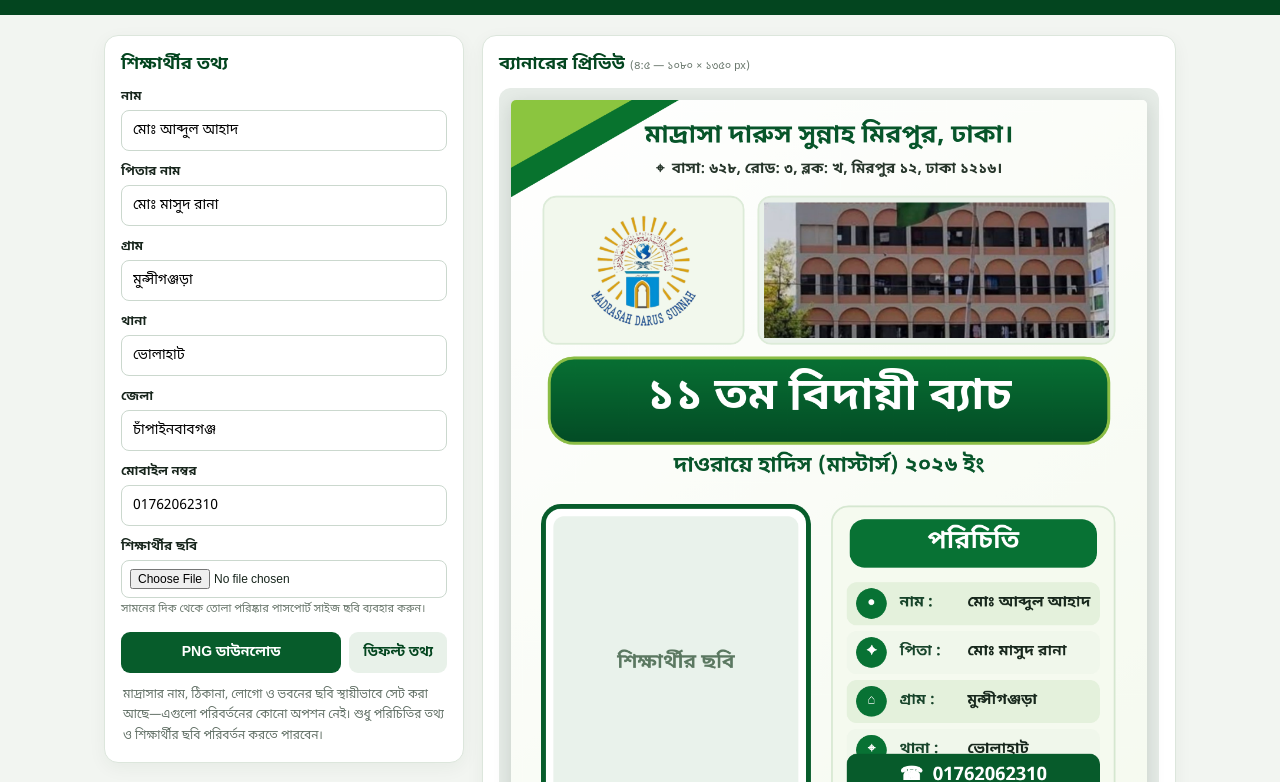
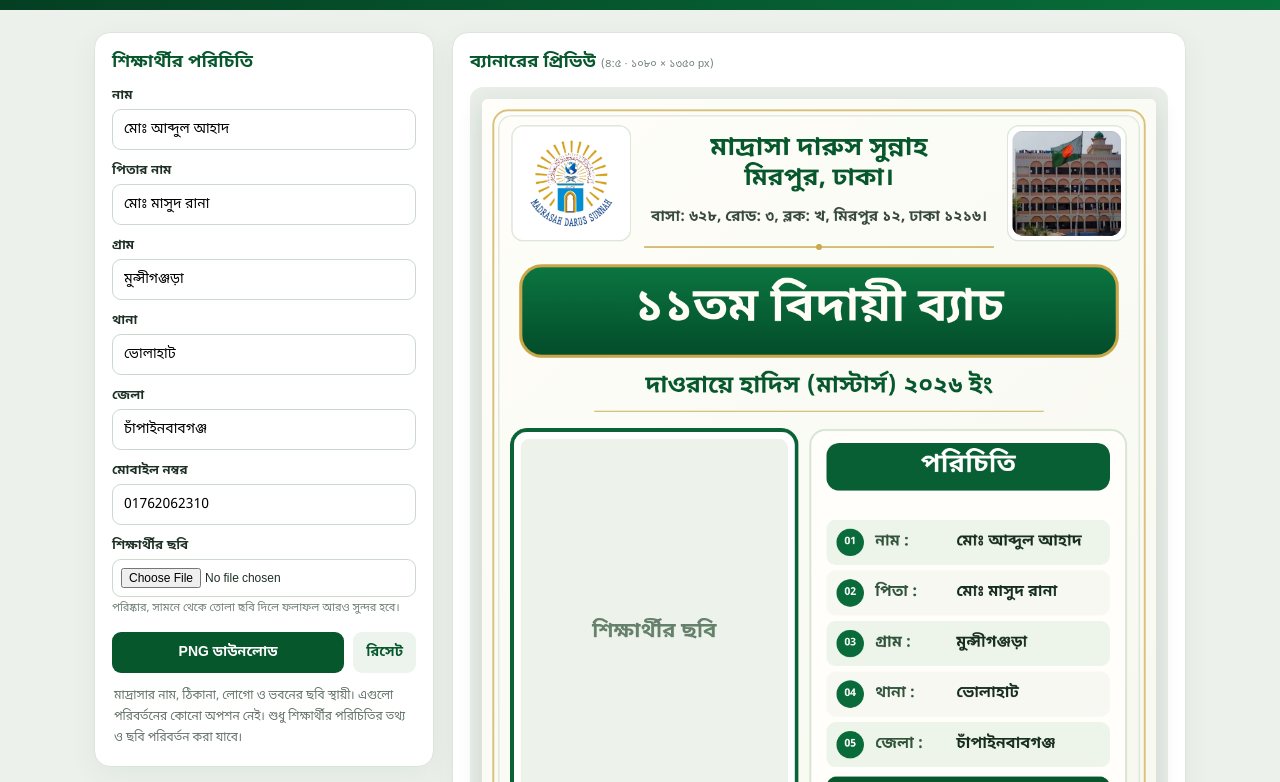
Before and after one commit to abdulahad310/madrasa-poster-maker, a plain HTML site: page index.html in a window 1280 px wide. Shown: the part 71-853 px from the top of the page. Drawn offline with Linux system fonts and the light colour scheme.

Commit message:
Add files via upload

```diff
--- a/index.html
+++ b/index.html
@@ -3,39 +3,42 @@
 <head>
 <meta charset="UTF-8">
 <meta name="viewport" content="width=device-width, initial-scale=1">
-<title>বিদায়ী ব্যাচ ব্যানার মেকার</title>
+<title>মাদ্রাসা দারুস সুন্নাহ — বিদায়ী ব্যাচ কার্ড</title>
 <link rel="preconnect" href="https://fonts.googleapis.com">
 <link rel="preconnect" href="https://fonts.gstatic.com" crossorigin>
 <link href="https://fonts.googleapis.com/css2?family=Noto+Sans+Bengali:wght@400;500;600;700;800&display=swap" rel="stylesheet">
 <style>
-:root{--green:#075c2b;--deep:#03451f;--lime:#7dbd24;--gold:#e7c34a;--ink:#173b25}
-*{box-sizing:border-box}body{margin:0;background:#f2f5f1;color:#17251c;font-family:"Noto Sans Bengali",sans-serif}
-header{background:var(--deep);color:white;padding:18px 16px;text-align:center}
-header h1{font-size:22px;margin:0 0 4px}header p{margin:0;font-size:13px;color:#e3f2e7}
-main{max-width:1100px;margin:20px auto;padding:0 14px;display:grid;grid-template-columns:minmax(280px,360px) minmax(0,1fr);gap:18px;align-items:start}
-.panel{background:white;border:1px solid #dce6dc;border-radius:14px;padding:16px;box-shadow:0 5px 18px #12351a0d}
-.panel h2{font-size:18px;margin:0 0 12px;color:var(--deep)}
+:root{--green:#07572d;--deep:#043e22;--mid:#0b7540;--gold:#cba64a;--paper:#fffdf7;--muted:#eaf1e8;--ink:#183b28}
+*{box-sizing:border-box}
+body{margin:0;background:#edf1ec;color:#1e3025;font-family:"Noto Sans Bengali",sans-serif}
+.topbar{background:linear-gradient(110deg,#043e22,#08703a);color:#fff;padding:17px 16px;text-align:center}
+.topbar h1{font-size:21px;margin:0 0 3px;font-weight:800}
+.topbar p{font-size:12px;margin:0;color:#e2eee4}
+main{max-width:1120px;margin:22px auto;padding:0 14px;display:grid;grid-template-columns:340px minmax(0,1fr);gap:18px;align-items:start}
+.panel{background:#fff;border:1px solid #dce5dc;border-radius:16px;padding:17px;box-shadow:0 8px 28px #163a2010}
+.panel h2{font-size:18px;color:var(--green);margin:0 0 13px}
 label{display:block;font-size:13px;font-weight:700;margin:12px 0 5px}
-input{width:100%;padding:10px 11px;border:1px solid #cbd8ce;border-radius:8px;font:inherit;font-size:14px;background:#fff}
+input{width:100%;padding:10px 11px;border:1px solid #ccd8ce;border-radius:9px;font:inherit;font-size:14px;background:#fff}
+input:focus{outline:2px solid #b7d2bb;border-color:#43865b}
 input[type=file]{padding:8px;font-size:12px}
-small{display:block;color:#68766b;font-size:11px;margin-top:4px}
-.actions{display:flex;gap:8px;margin-top:16px;flex-wrap:wrap}
-button{border:0;border-radius:9px;padding:11px 14px;font:700 14px "Noto Sans Bengali",sans-serif;cursor:pointer}
-.primary{background:var(--green);color:#fff;flex:1}.secondary{background:#e8f1e9;color:var(--deep)}
-.preview-wrap{background:#e6ece7;border-radius:12px;padding:12px}
-canvas{display:block;width:100%;height:auto;aspect-ratio:4/5;background:#fff;border-radius:5px;box-shadow:0 5px 18px #17251c25}
-.note{font-size:12px;color:#627066;line-height:1.7;margin:12px 2px 0}
-@media(max-width:760px){main{grid-template-columns:1fr}.preview-panel{order:-1}header h1{font-size:19px}}
+small{display:block;color:#718075;font-size:11px;margin-top:4px}
+.actions{display:flex;gap:9px;margin-top:17px}
+button{border:0;border-radius:9px;padding:11px 13px;font:700 14px "Noto Sans Bengali",sans-serif;cursor:pointer}
+.primary{background:var(--green);color:#fff;flex:1}.secondary{background:#edf3ed;color:var(--green)}
+.preview-wrap{background:#e9eee9;border-radius:13px;padding:12px}
+canvas{display:block;width:100%;height:auto;aspect-ratio:4/5;background:#fffdf7;border-radius:6px;box-shadow:0 8px 24px #132c1b22}
+.note{font-size:12px;line-height:1.75;color:#647268;margin:13px 2px 0}
+@media(max-width:800px){main{grid-template-columns:1fr}.preview-panel{order:-1}}
 </style>
 </head>
 <body>
-<header>
+<header class="topbar">
   <h1>বিদায়ী ব্যাচ ব্যানার মেকার</h1>
-  <p>তথ্য পূরণ করুন, প্রিভিউ দেখুন এবং ৪:৫ অনুপাতে PNG ডাউনলোড করুন</p>
+  <p>তথ্য সম্পাদনা করুন · প্রিভিউ দেখুন · উচ্চমানের PNG ডাউনলোড করুন</p>
 </header>
 <main>
   <section class="panel">
-    <h2>শিক্ষার্থীর তথ্য</h2>
+    <h2>শিক্ষার্থীর পরিচিতি</h2>
     <label for="studentName">নাম</label><input id="studentName" value="মোঃ আব্দুল আহাদ">
     <label for="fatherName">পিতার নাম</label><input id="fatherName" value="মোঃ মাসুদ রানা">
     <label for="village">গ্রাম</label><input id="village" value="মুন্সীগঞ্জড়া">
@@ -43,117 +46,131 @@ canvas{display:block;width:100%;height:auto;aspect-ratio:4/5;background:#fff;bor
     <label for="district">জেলা</label><input id="district" value="চাঁপাইনবাবগঞ্জ">
     <label for="phone">মোবাইল নম্বর</label><input id="phone" value="01762062310" inputmode="tel">
     <label for="studentPhoto">শিক্ষার্থীর ছবি</label><input id="studentPhoto" type="file" accept="image/*">
-    <small>সামনের দিক থেকে তোলা পরিষ্কার পাসপোর্ট সাইজ ছবি ব্যবহার করুন।</small>
+    <small>পরিষ্কার, সামনে থেকে তোলা ছবি দিলে ফলাফল আরও সুন্দর হবে।</small>
     <div class="actions">
       <button class="primary" id="downloadBtn">PNG ডাউনলোড</button>
-      <button class="secondary" id="resetBtn" type="button">ডিফল্ট তথ্য</button>
+      <button class="secondary" id="resetBtn" type="button">রিসেট</button>
     </div>
-    <p class="note">মাদ্রাসার নাম, ঠিকানা, লোগো ও ভবনের ছবি স্থায়ীভাবে সেট করা আছে—এগুলো পরিবর্তনের কোনো অপশন নেই। শুধু পরিচিতির তথ্য ও শিক্ষার্থীর ছবি পরিবর্তন করতে পারবেন।</p>
+    <p class="note">মাদ্রাসার নাম, ঠিকানা, লোগো ও ভবনের ছবি স্থায়ী। এগুলো পরিবর্তনের কোনো অপশন নেই। শুধু শিক্ষার্থীর পরিচিতির তথ্য ও ছবি পরিবর্তন করা যাবে।</p>
   </section>
   <section class="panel preview-panel">
-    <h2>ব্যানারের প্রিভিউ <small style="display:inline;font-weight:400">(৪:৫ — ১০৮০ × ১৩৫০ px)</small></h2>
+    <h2>ব্যানারের প্রিভিউ <small style="display:inline;font-weight:400">(৪:৫ · ১০৮০ × ১৩৫০ px)</small></h2>
     <div class="preview-wrap"><canvas id="poster" width="1080" height="1350"></canvas></div>
   </section>
 </main>
 <script>
-const $ = id => document.getElementById(id);
-const canvas = $('poster'), ctx = canvas.getContext('2d');
+const $=id=>document.getElementById(id);
+const canvas=$('poster'),ctx=canvas.getContext('2d');
 const W=1080,H=1350;
 const defaults={studentName:'মোঃ আব্দুল আহাদ',fatherName:'মোঃ মাসুদ রানা',village:'মুন্সীগঞ্জড়া',thana:'ভোলাহাট',district:'চাঁপাইনবাবগঞ্জ',phone:'01762062310'};
 const images={student:null,logo:new Image(),building:new Image()};
 images.logo.src='madrasa-logo.png';
 images.building.src='madrasa-building.jpg';
-images.logo.onload=draw;
-images.building.onload=draw;
+images.logo.onload=draw;images.building.onload=draw;
 
-function rounded(x,y,w,h,r,fill,stroke=null,lw=1){
-  ctx.beginPath();ctx.roundRect(x,y,w,h,r);if(fill){ctx.fillStyle=fill;ctx.fill()}if(stroke){ctx.lineWidth=lw;ctx.strokeStyle=stroke;ctx.stroke()}
+function rr(x,y,w,h,r,fill,stroke=null,lw=1){
+  ctx.beginPath();ctx.roundRect(x,y,w,h,r);
+  if(fill){ctx.fillStyle=fill;ctx.fill()}
+  if(stroke){ctx.lineWidth=lw;ctx.strokeStyle=stroke;ctx.stroke()}
 }
-function fitImage(img,x,y,w,h){
-  if(!img)return;
-  const ir=img.width/img.height, box=w/h;let sx=0,sy=0,sw=img.width,sh=img.height;
-  if(ir>box){sw=img.height*box;sx=(img.width-sw)/2}else{sh=img.width/box;sy=(img.height-sh)/2}
-  ctx.save();ctx.beginPath();ctx.rect(x,y,w,h);ctx.clip();ctx.drawImage(img,sx,sy,sw,sh,x,y,w,h);ctx.restore();
+function cover(img,x,y,w,h){
+  if(!img||!img.complete||!img.naturalWidth)return;
+  const scale=Math.max(w/img.width,h/img.height),sw=w/scale,sh=h/scale;
+  const sx=(img.width-sw)/2,sy=(img.height-sh)/2;
+  ctx.save();ctx.beginPath();ctx.roundRect(x,y,w,h,16);ctx.clip();
+  ctx.drawImage(img,sx,sy,sw,sh,x,y,w,h);ctx.restore();
 }
-function containImage(img,x,y,w,h){
-  if(!img)return;const s=Math.min(w/img.width,h/img.height),iw=img.width*s,ih=img.height*s;
+function contain(img,x,y,w,h){
+  if(!img||!img.complete||!img.naturalWidth)return;
+  const s=Math.min(w/img.width,h/img.height),iw=img.width*s,ih=img.height*s;
   ctx.drawImage(img,x+(w-iw)/2,y+(h-ih)/2,iw,ih);
 }
-function text(str,x,y,size,color,weight=700,align='left'){
-  ctx.font=`${weight} ${size}px "Noto Sans Bengali",sans-serif`;ctx.fillStyle=color;ctx.textAlign=align;ctx.textBaseline='middle';ctx.fillText(str,x,y);
+function txt(str,x,y,size,color,weight=600,align='left',maxWidth=0){
+  ctx.save();ctx.textAlign=align;ctx.textBaseline='middle';ctx.fillStyle=color;
+  let fs=size;ctx.font=`${weight} ${fs}px "Noto Sans Bengali",sans-serif`;
+  if(maxWidth){while(ctx.measureText(String(str)).width>maxWidth&&fs>16){fs-=1;ctx.font=`${weight} ${fs}px "Noto Sans Bengali",sans-serif`}}
+  ctx.fillText(String(str),x,y);ctx.restore();
 }
 function draw(){
   ctx.clearRect(0,0,W,H);
-  // clean white canvas with restrained green accents
-  const bg=ctx.createLinearGradient(0,0,W,H);bg.addColorStop(0,'#ffffff');bg.addColorStop(1,'#f5faef');ctx.fillStyle=bg;ctx.fillRect(0,0,W,H);
-  ctx.fillStyle='#08732e';ctx.beginPath();ctx.moveTo(0,0);ctx.lineTo(285,0);ctx.lineTo(0,165);ctx.closePath();ctx.fill();
-  ctx.fillStyle='#8bc53f';ctx.beginPath();ctx.moveTo(0,0);ctx.lineTo(205,0);ctx.lineTo(0,115);ctx.closePath();ctx.fill();
-  // Fixed institution heading and address
-  text('মাদ্রাসা দারুস সুন্নাহ মিরপুর, ঢাকা।',540,64,43,'#07552a',800,'center');
-  text('⌖  বাসা: ৬২৮, রোড: ৩, ব্লক: খ, মিরপুর ১২, ঢাকা ১২১৬।',540,119,25,'#26352a',600,'center');
-  // top image area
-  rounded(55,164,340,250,22,'#f2f8ed','#dcebd8',3);
-  if(images.logo) containImage(images.logo,75,180,300,220);
-  else {text('মাদ্রাসার',225,270,34,'#0b6732',700,'center');text('লোগো',225,315,34,'#0b6732',700,'center')}
-  rounded(420,164,605,250,22,'#e9f1e9','#dcebd8',3);
-  if(images.building) fitImage(images.building,430,174,585,230);
-  else {text('মাদ্রাসার ভবনের ছবি',722,286,31,'#53735a',600,'center')}
-  // batch banner
-  const grad=ctx.createLinearGradient(0,430,0,585);grad.addColorStop(0,'#087234');grad.addColorStop(1,'#034b25');
-  rounded(65,438,950,145,42,grad,'#8bbd45',5);
-  text('১১ তম বিদায়ী ব্যাচ',540,510,77,'#ffffff',800,'center');
-  text('দাওরায়ে হাদিস (মাস্টার্স) ২০২৬ ইং',540,624,36,'#07552a',700,'center');
-  // student portrait
-  rounded(55,690,450,535,30,'#ffffff','#075c2b',8);
-  if(images.student) fitImage(images.student,72,707,416,501);
-  else {rounded(72,707,416,501,18,'#e9f2eb');text('শিক্ষার্থীর ছবি',280,957,34,'#5b7861',600,'center')}
-  // details panel
-  rounded(545,690,480,535,28,'#f5faef','#d5e7d0',3);
-  rounded(575,712,420,82,25,'#087234');
-  text('পরিচিতি',785,753,43,'#ffffff',800,'center');
+  // Warm paper background and fine frame
+  const bg=ctx.createLinearGradient(0,0,W,H);bg.addColorStop(0,'#fffefa');bg.addColorStop(1,'#f6f8ef');
+  ctx.fillStyle=bg;ctx.fillRect(0,0,W,H);
+  rr(18,18,1044,1314,24,null,'#d8c17a',3);
+  rr(27,27,1026,1316,20,null,'#dfe8d8',2);
+
+  // Fixed madrasa identity header
+  rr(48,43,190,184,18,'#ffffff','#dce7d8',2);
+  contain(images.logo,62,54,162,162);
+  rr(842,43,190,184,18,'#ffffff','#dce7d8',2);
+  cover(images.building,850,51,174,168);
+  txt('মাদ্রাসা দারুস সুন্নাহ',540,82,42,'#07572d',800,'center',580);
+  txt('মিরপুর, ঢাকা।',540,130,40,'#07572d',800,'center',580);
+  txt('বাসা: ৬২৮, রোড: ৩, ব্লক: খ, মিরপুর ১২, ঢাকা ১২১৬।',540,190,24,'#35483a',600,'center',590);
+  ctx.strokeStyle='#c8a94e';ctx.lineWidth=2;ctx.beginPath();ctx.moveTo(260,237);ctx.lineTo(820,237);ctx.stroke();
+  ctx.fillStyle='#c8a94e';ctx.beginPath();ctx.arc(540,237,5,0,Math.PI*2);ctx.fill();
+
+  // Main batch title
+  const titleGrad=ctx.createLinearGradient(0,270,0,420);titleGrad.addColorStop(0,'#0b7540');titleGrad.addColorStop(1,'#034a29');
+  rr(62,267,956,145,34,titleGrad,'#c9a64a',5);
+  txt('১১তম বিদায়ী ব্যাচ',540,340,76,'#fffdf5',800,'center',890);
+  txt('দাওরায়ে হাদিস (মাস্টার্স) ২০২৬ ইং',540,463,38,'#07572d',800,'center',880);
+  ctx.strokeStyle='#d6c27e';ctx.lineWidth=2;ctx.beginPath();ctx.moveTo(180,500);ctx.lineTo(900,500);ctx.stroke();
+
+  // Portrait and profile panel
+  rr(48,530,456,650,24,'#ffffff','#0a6336',6);
+  if(images.student)cover(images.student,62,544,428,622);
+  else {rr(62,544,428,622,15,'#edf3eb');txt('শিক্ষার্থীর ছবি',276,855,34,'#65806b',600,'center')}
+  rr(526,530,506,650,24,'#fffefa','#d7e4d2',3);
+  rr(552,551,454,76,20,'#075f33');
+  txt('পরিচিতি',779,589,42,'#ffffff',800,'center');
+
   const rows=[
-    ['নাম', $('studentName').value],
-    ['পিতা', $('fatherName').value],
-    ['গ্রাম', $('village').value],
-    ['থানা', $('thana').value],
-    ['জেলা', $('district').value]
+    ['নাম',$('studentName').value],
+    ['পিতা',$('fatherName').value],
+    ['গ্রাম',$('village').value],
+    ['থানা',$('thana').value],
+    ['জেলা',$('district').value]
   ];
-  let y=855;
-  rows.forEach((r,i)=>{
-    rounded(570,y-36,430,73,17,i%2===0?'#e4f1dc':'#f0f7eb');
-    ctx.fillStyle='#087234';ctx.beginPath();ctx.arc(612,y,26,0,Math.PI*2);ctx.fill();
-    const symbols=['●','✦','⌂','⌖','▤'];text(symbols[i],612,y,23,'#ffffff',700,'center');
-    text(r[0]+' :',660,y,26,'#17442a',700,'left');
-    text(r[1]||'—',775,y,26,'#17271c',600,'left');
-    y+=83;
+  const y0=674,rowH=72,gap=9;
+  rows.forEach((row,i)=>{
+    const y=y0+i*(rowH+gap);
+    rr(552,y,454,rowH,15,i%2===0?'#edf4e9':'#f7f8f2');
+    // restrained numbered marker
+    ctx.fillStyle='#0a6b3a';ctx.beginPath();ctx.arc(590,y+36,22,0,Math.PI*2);ctx.fill();
+    txt(String(i+1).padStart(2,'0'),590,y+36,17,'#ffffff',700,'center');
+    txt(row[0]+' :',630,y+36,25,'#31543b',700,'left',105);
+    txt(row[1]||'—',760,y+36,25,'#172d20',600,'left',225);
   });
-  rounded(570,1110,430,78,18,'#075b2b');
-  text('☎  '+($('phone').value||''),785,1149,32,'#ffffff',700,'center');
-  // footer wave and slogan
-  ctx.fillStyle='#08732e';ctx.beginPath();ctx.moveTo(0,1245);ctx.quadraticCurveTo(280,1190,540,1245);ctx.quadraticCurveTo(820,1300,1080,1235);ctx.lineTo(1080,1350);ctx.lineTo(0,1350);ctx.closePath();ctx.fill();
-  ctx.strokeStyle='#8bc53f';ctx.lineWidth=12;ctx.beginPath();ctx.moveTo(0,1248);ctx.quadraticCurveTo(280,1194,540,1248);ctx.quadraticCurveTo(820,1300,1080,1238);ctx.stroke();
-  text('জ্ঞান হোক জীবনের আলো,',540,1290,34,'#ffffff',700,'center');
-  text('আখিরাত হোক লক্ষ্য।',540,1330,32,'#ffffff',600,'center');
+  rr(552,1085,454,70,16,'#07572d');
+  txt('☎',590,1120,29,'#ffffff',700,'center');
+  txt($('phone').value||'মোবাইল নম্বর',625,1120,29,'#ffffff',700,'left',350);
+
+  // Minimal footer
+  ctx.fillStyle='#064b29';ctx.beginPath();ctx.moveTo(0,1220);ctx.quadraticCurveTo(260,1185,540,1220);ctx.quadraticCurveTo(820,1255,1080,1215);ctx.lineTo(1080,1350);ctx.lineTo(0,1350);ctx.closePath();ctx.fill();
+  ctx.strokeStyle='#9ac64b';ctx.lineWidth=9;ctx.beginPath();ctx.moveTo(0,1220);ctx.quadraticCurveTo(260,1185,540,1220);ctx.quadraticCurveTo(820,1255,1080,1215);ctx.stroke();
+  txt('জ্ঞান হোক জীবনের আলো,',540,1280,34,'#ffffff',700,'center',800);
+  txt('আখিরাত হোক লক্ষ্য।',540,1322,31,'#f4df9b',600,'center',800);
 }
-function loadFile(input,key){
+function loadStudent(input){
   input.addEventListener('change',e=>{
-    const f=e.target.files&&e.target.files[0];if(!f)return;
-    const url=URL.createObjectURL(f),img=new Image();
-    img.onload=()=>{images[key]=img;draw();URL.revokeObjectURL(url)};
+    const file=e.target.files&&e.target.files[0];if(!file)return;
+    const url=URL.createObjectURL(file),img=new Image();
+    img.onload=()=>{images.student=img;draw();URL.revokeObjectURL(url)};
+    img.onerror=()=>{URL.revokeObjectURL(url);alert('ছবিটি খোলা যাচ্ছে না। অন্য ছবি দিন।')};
     img.src=url;
   });
 }
-loadFile($('studentPhoto'),'student');
+loadStudent($('studentPhoto'));
 ['studentName','fatherName','village','thana','district','phone'].forEach(id=>$(id).addEventListener('input',draw));
 $('downloadBtn').addEventListener('click',async()=>{
-  if(document.fonts&&document.fonts.ready) await document.fonts.ready;
+  if(document.fonts&&document.fonts.ready)await document.fonts.ready;
   draw();
   const a=document.createElement('a');a.download='madrasa-farewell-poster.png';a.href=canvas.toDataURL('image/png');a.click();
 });
 $('resetBtn').addEventListener('click',()=>{
   Object.entries(defaults).forEach(([k,v])=>$(k).value=v);
-  $('studentPhoto').value='';
-  images.student=null;draw();
+  $('studentPhoto').value='';images.student=null;draw();
 });
 if(document.fonts&&document.fonts.ready)document.fonts.ready.then(draw);else draw();
 </script>
```
